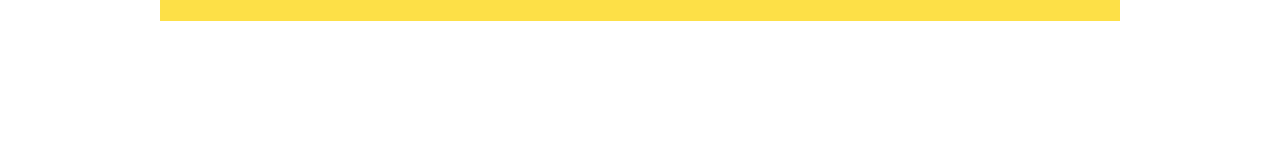
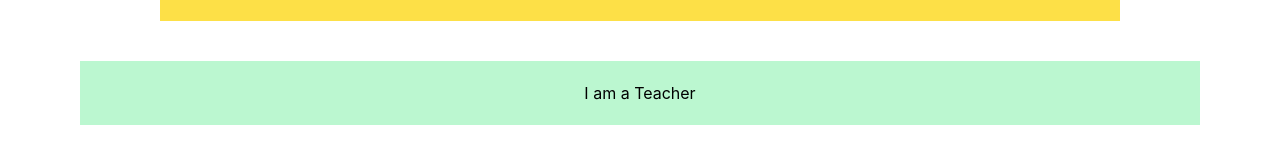
Before and after one commit to devmastersinstitue/ats-mobile, a React (Create React App) app in the folder frontend/front-end/: page / in a window 1280 px wide. Shown: the part 315-478 px from the top of the page. Built offline with nearby package versions, Linux system fonts and the light colour scheme; no server answers.

Commit message:
Using function component

```diff
--- a/frontend/front-end/src/App.js
+++ b/frontend/front-end/src/App.js
@@ -4,6 +4,7 @@ import React,{ useState, useEffect } from 'react';
 import Student from './Component/Student.jsx';
 import Book from './Component/Book.jsx';
 import School from './Component/School.jsx';
+import Teachers from './Component/Teachers.jsx';
 
 export default function App() {
   const [books, setBooks] = useState([]);
@@ -34,6 +35,7 @@ export default function App() {
         <Student books={books}/>
         <Book name="chemistry"/>
         <School/>
+        <Teachers/>
     </div>
   );
 }
--- a/frontend/front-end/src/Component/Teachers.jsx
+++ b/frontend/front-end/src/Component/Teachers.jsx
@@ -0,0 +1,15 @@
+import React from 'react';
+
+function Teachers() {
+    return (
+        <div>
+            <div className='bg-green-200 mx-20 p-5 text-center'>
+                <h2>
+                    I am a Teacher
+                </h2>
+            </div>
+        </div>
+    )
+};
+
+export default Teachers;
```
